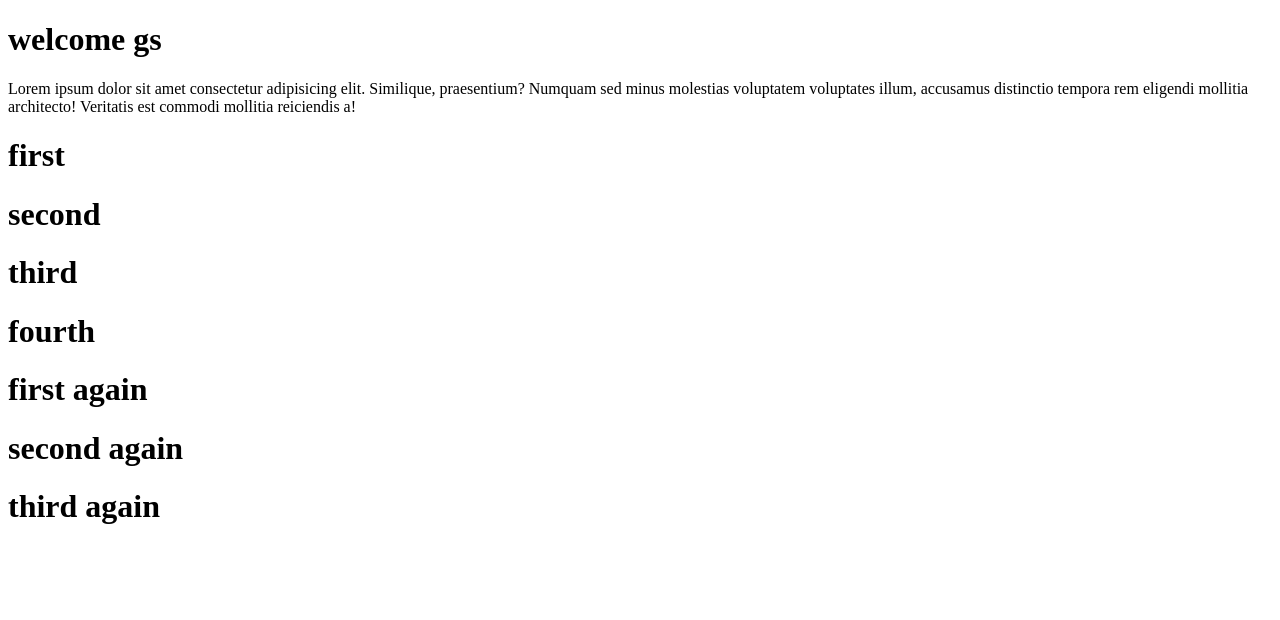
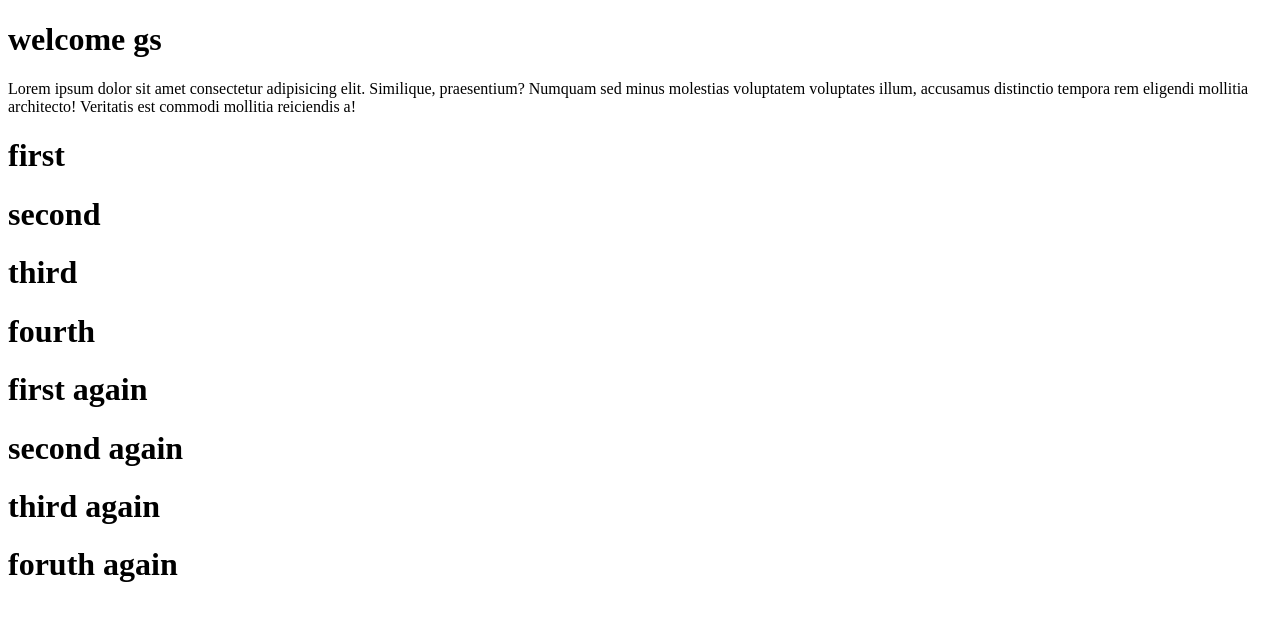
Before and after one commit to Amjdkhalel500/lec7g1, a plain HTML site: page index.html in a window 1280 px wide. Drawn offline with Linux system fonts and the light colour scheme.

Commit message:
change fourth again master

```diff
--- a/index.html
+++ b/index.html
@@ -20,6 +20,7 @@
     <h1>first again</h1>
     <h1>second again</h1>
     <h1>third again</h1>
+    <h1>foruth again</h1>
 </body>
 
 </html>
```
